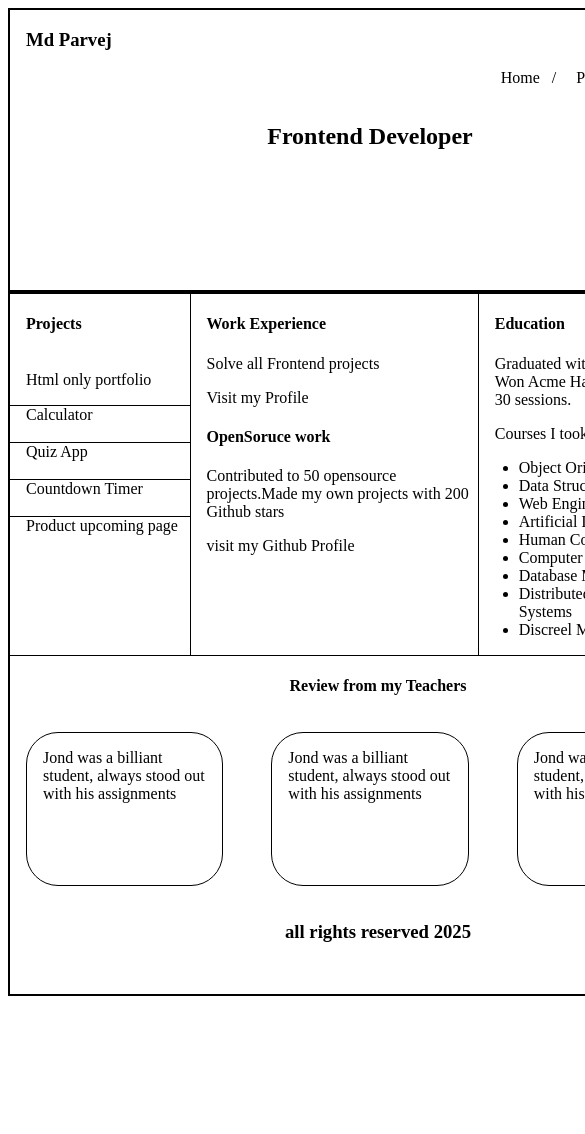
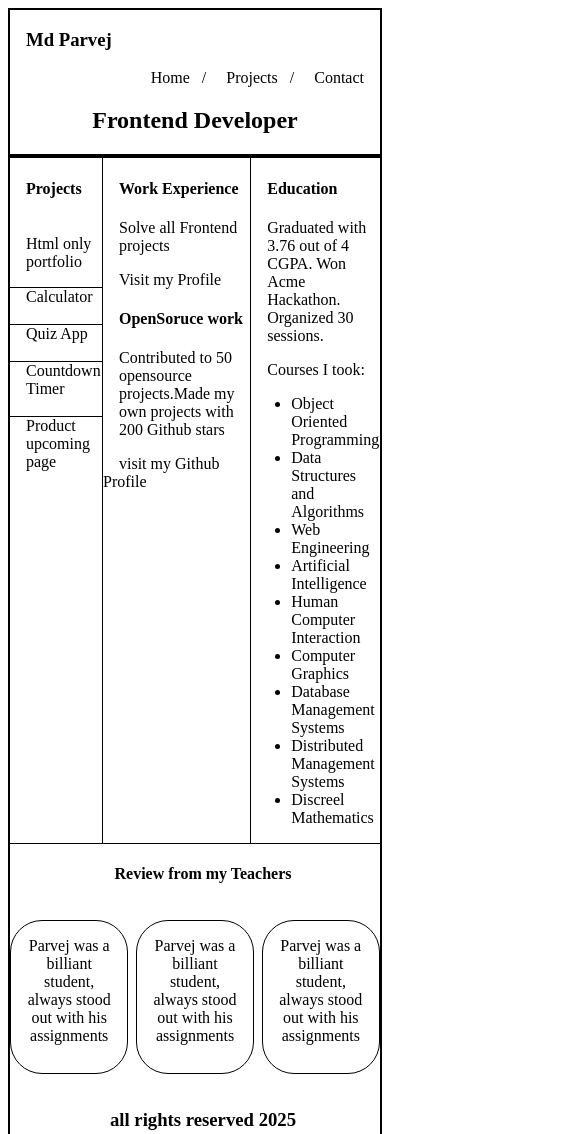
Before and after one commit to parvejg/basic-html-website, a plain HTML site: page index.html in a window 390 px wide. Shown: the top 1134 px of the page, 585 px wide, since content can reach past the window. Before the commit the page ends 1004 px from the top, so only its background shows below. Drawn offline with Linux system fonts and the light colour scheme.

Commit message:
make responsive

```diff
--- a/index.html
+++ b/index.html
@@ -24,8 +24,8 @@
   </head>
   <body>
     <header>
+      <h3>Md Parvej</h3>
       <nav class="navbar-links-wrapper">
-        <h3>Md Parvej</h3>
         <a href="index.html" class="nav-links">Home</a>
         <span>/</span>
         <a href="projects.html" class="nav-links">Projects</a>
@@ -87,13 +87,13 @@
         <h4 class="reviews-heading">Review from my Teachers</h4>
         <section class="all-reviews-container">
           <p class="reviews-text">
-            Jond was a billiant student, always stood out with his assignments
+            Parvej was a billiant student, always stood out with his assignments
           </p>
           <p class="reviews-text">
-            Jond was a billiant student, always stood out with his assignments
+            Parvej was a billiant student, always stood out with his assignments
           </p>
           <p class="reviews-text">
-            Jond was a billiant student, always stood out with his assignments
+            Parvej was a billiant student, always stood out with his assignments
           </p>
         </section>
         <h3 class="all-right-reserved">all rights reserved 2025</h3>
--- a/style.css
+++ b/style.css
@@ -1,20 +1,17 @@
 header{
    border: 2px solid black;
-   width: 720px;
-   height: 280px;
+
 }
 article{
    height: 100%;
    border: 2px solid black;
-   width: 720px;
-   height: 700px;
+
 }
 h2 , .reviews-heading , .all-right-reserved{
    text-align: center;
 }
 .navbar-links-wrapper,.nav-links{
    text-align: right;
-   padding-bottom: 1rem;
    padding-right: 8px;
    text-decoration: none;
    color: black;
@@ -45,21 +42,22 @@ h3 , h4 , p ,a{
    display: flex;
 }
 .reviews-container{
-   align-items: center;
    gap: 1rem;
    border-top: 1px solid black;
+   align-items: center;
 }
 .all-reviews-container{
    display: flex;
-   gap: 1rem
+   justify-content: center;
+   gap: 2%;
 }
 .reviews-text{
    border: 1px solid black;
-   margin: 1rem;
    border-radius: 2rem;
    height: 120px;
    width: 200px;
    padding: 1rem;
+   text-align: center;
 }
 .project-link-wrapper{
    width: 100%;
```
Also changed, not shown: contact.html (+0 -1 lines), projects.html (+0 -1 lines).
